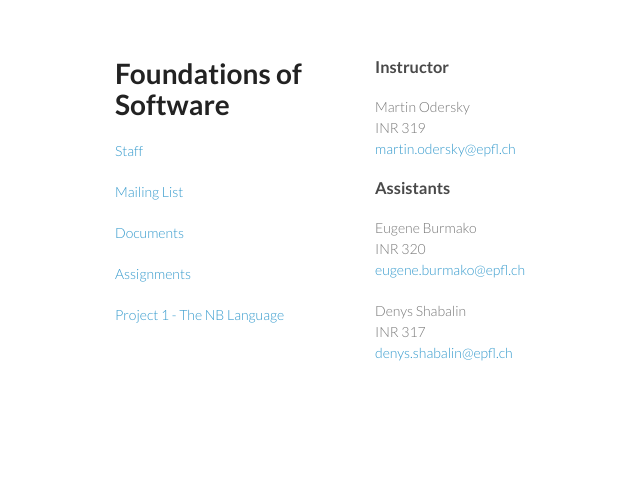
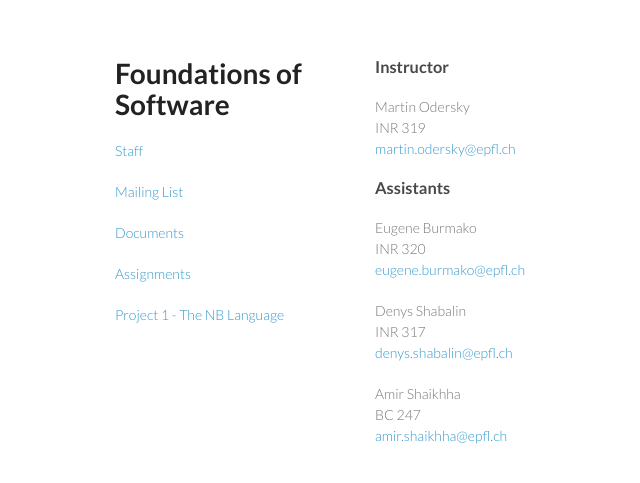
Before and after one commit to christophetd/fos2015.github.io, a Jekyll site: the page built from staff.md, in a window 1280 px wide. Shown: the top 483 px of the page, without its empty margins (95-735 px from the left). Built offline with Jekyll 4.4.1, drawn with Linux system fonts in a browser that asks for light colours.

Commit message:
generated at 2015-09-24 23:30:06.292471

```diff
--- a/staff.md
+++ b/staff.md
@@ -20,3 +20,7 @@ INR 320<br/>
 Denys Shabalin<br/>
 INR 317<br/>
 <denys.shabalin@epfl.ch><br/>
+
+Amir Shaikhha<br/>
+BC 247<br/>
+<amir.shaikhha@epfl.ch><br/>
```
Also changed, not shown: index.md (+1 -1 lines), 10 other files.
